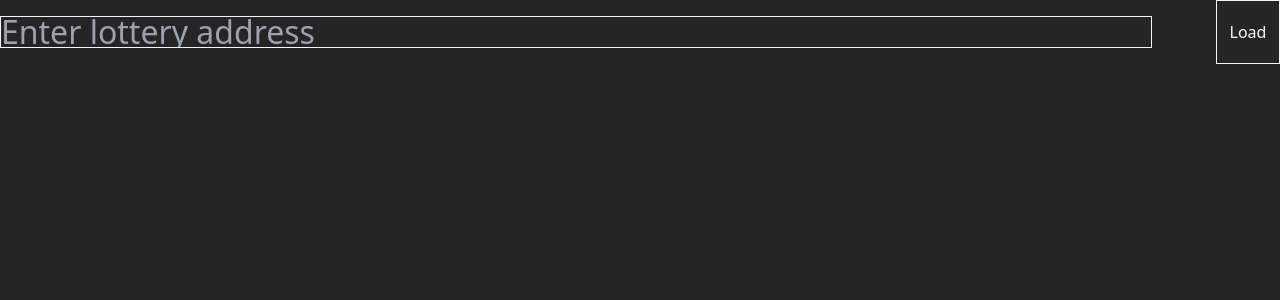
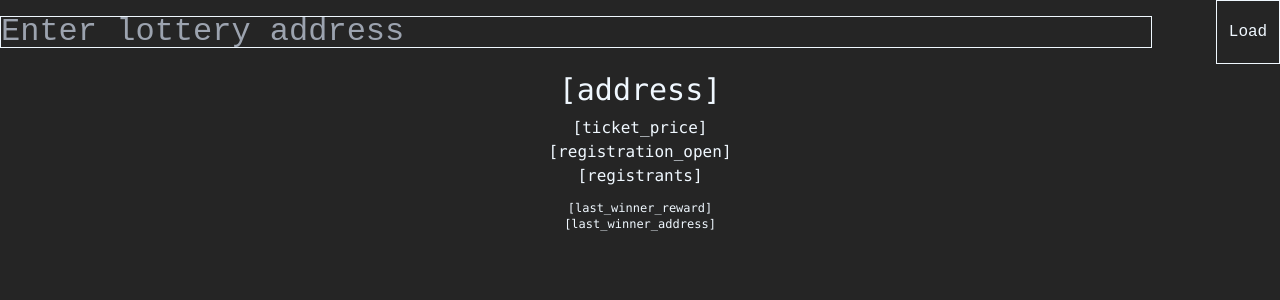
Before and after one commit to kryolite-crypto/kryolottery, a Svelte app: page / in a window 1280 px wide. Shown: the top 300 px of the page. Built offline with nearby package versions, Linux system fonts and the light colour scheme.

Commit message:
Rework of display

```diff
--- a/src/App.svelte
+++ b/src/App.svelte
@@ -32,37 +32,18 @@
   }
 
   async function display(contract) {
-    console.log(contract);
-    displayData.push(
-      {
-        text: `${contract.address}`,
-        color: `blue`,
-      },
-      {
-        text: `Entries are ${contract.registeration_open ? "open" : "closed"}`,
-        color: `${contract.registeration_open ? "green" : "red"}`,
-      },
-      {
-        text: `Price: ${contract.ticket_price}`,
-        color: "white",
-      }
-    );
-    // If last winner isn't null, display it
-    if (contract.last_winner.address != "kryo:11111111111111111111111111") {
-      displayData.push(
-        {
-          text: `Last winner: ${contract.last_winner.address}`,
-          color: "white",
-          size: "1em",
-        },
-        {
-          text: `Last won prize: ${contract.last_winner.reward}`,
-          color: "white",
-          size: "1em",
-        }
-      );
-    }
-    displayData = displayData;
+    // @ts-ignore
+    address.innerHTML = `${contract.address}`;
+    // @ts-ignore
+    ticket_price.innerHTML = `ticket_price : ${contract.ticket_price}`;
+    // @ts-ignore
+    registration_open.innerHTML = `registration_open : ${contract.registration_open}`;
+    // @ts-ignore
+    registrants.innerHTML = `registrants : ${contract.registrants}`;
+    // @ts-ignore
+    last_winner_reward.innerHTML = `last_winner_reward : ${contract.last_winner.reward}`;
+    // @ts-ignore
+    last_winner_address.innerHTML = `last_winner_address : ${contract.last_winner.address}`;
   }
 </script>
 
@@ -72,9 +53,22 @@
     submit_button_text="Load"
     on:inputSubmitted={addressInputted}
   />
-  {#if displayData.length > 0}
-    <LotteryDisplay bind:displayable={displayData} />
-  {/if}
+  <div id="lotteryDisplay" class="flex flex-col items-center">
+    <p id="address" class="font-mono text-3xl m-2">[address]</p>
+    <p id="ticket_price" class="font-mono">[ticket_price]</p>
+    <p id="registration_open" class="font-mono">[registration_open]</p>
+    <div id="registrants_container">
+      <p id="registrants" class="font-mono">[registrants]</p>
+    </div>
+    <div id="last_winner" class="flex flex-col items-center m-3">
+      <p id="last_winner_reward" class="font-mono text-xs">
+        [last_winner_reward]
+      </p>
+      <p id="last_winner_address" class="font-mono text-xs">
+        [last_winner_address]
+      </p>
+    </div>
+  </div>
 </body>
 
 <style>
--- a/src/lib/bar.svelte
+++ b/src/lib/bar.svelte
@@ -36,6 +36,7 @@
     width: 90%;
     height: 2rem;
     font-size: 2rem;
+    font-family: monospace;
   }
 
   #barContainer button {
@@ -43,5 +44,6 @@
     width: 4rem;
     height: 4rem;
     font-size: 1rem;
+    font-family: monospace;
   }
 </style>
```
